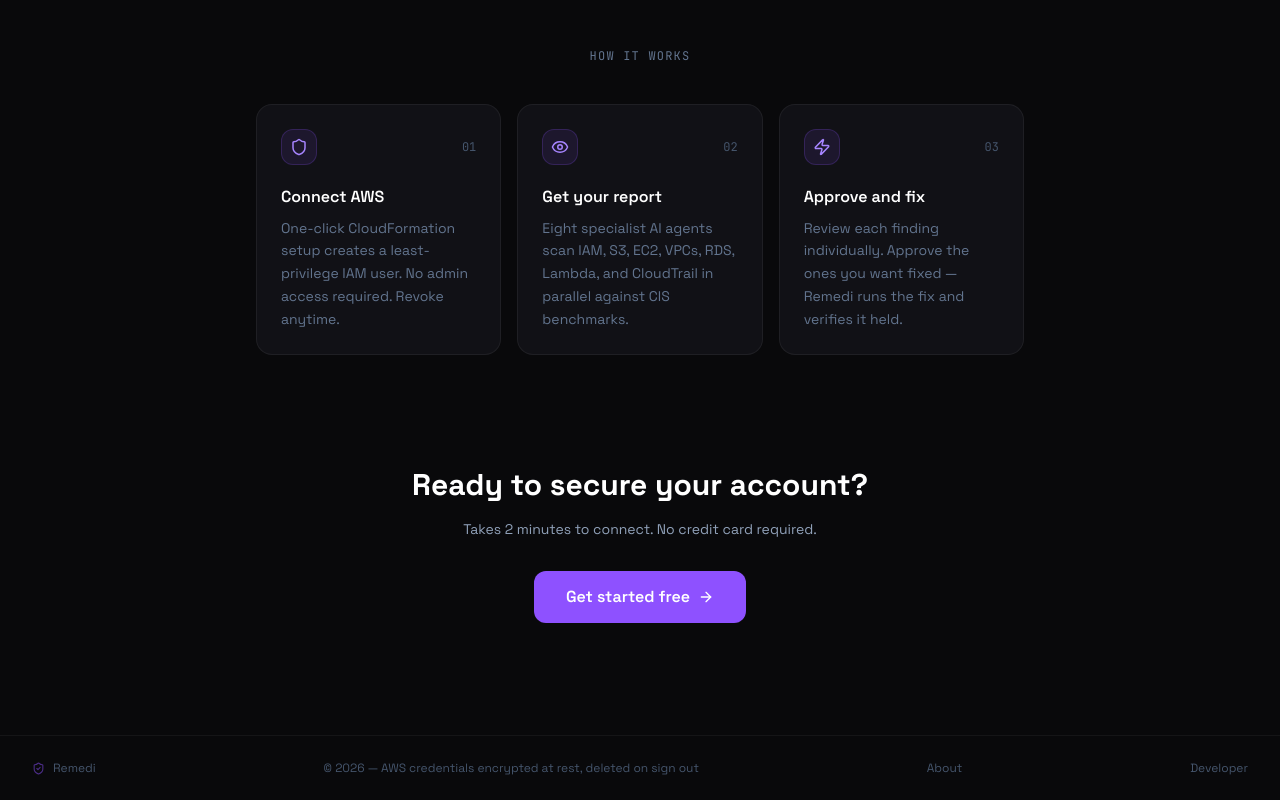
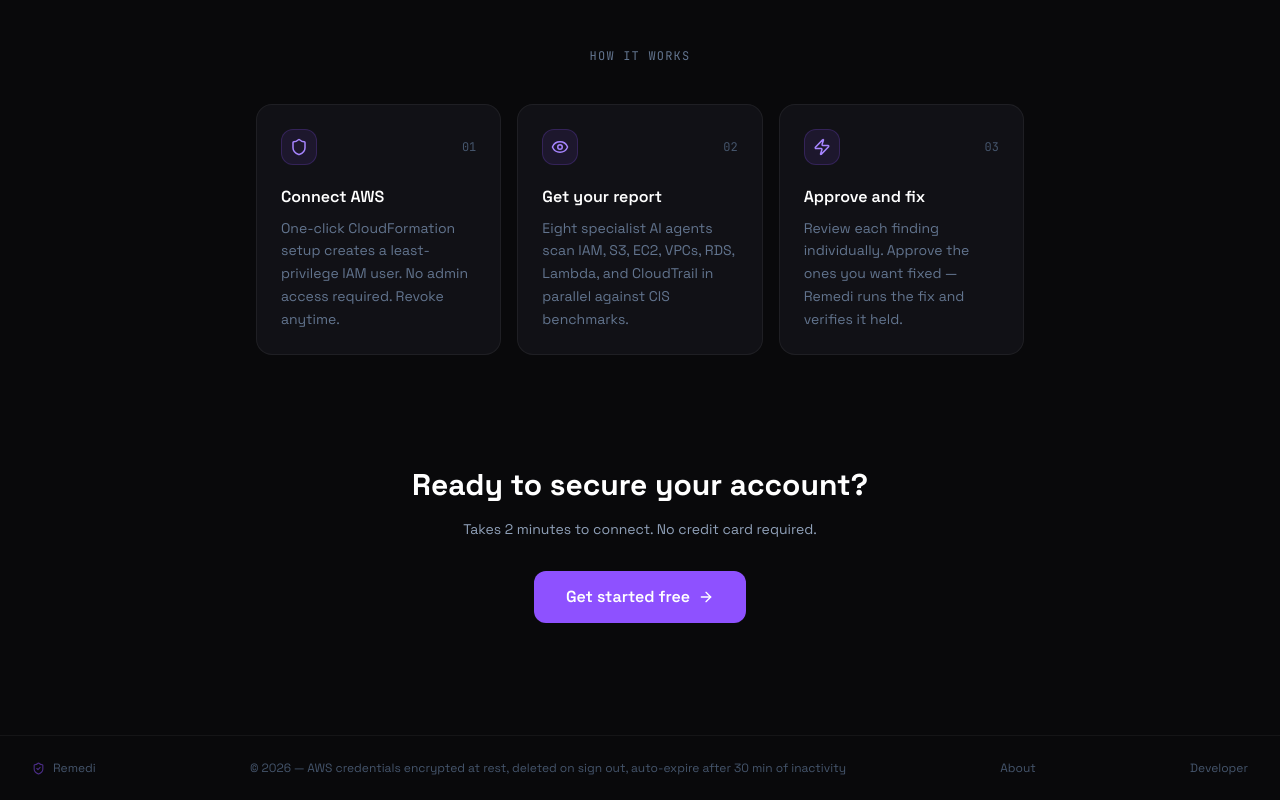
Before and after one commit to glenlouis8/remedi, a Next.js app in the folder aegis-dashboard/: page / in a window 1280 px wide. Shown: the part 1306-2106 px from the top of the page. Built offline with nearby package versions, Linux system fonts and the light colour scheme; no server answers.

Commit message:
Add 30-min idle expiry note to landing page footer

```diff
--- a/aegis-dashboard/app/page.tsx
+++ b/aegis-dashboard/app/page.tsx
@@ -249,7 +249,7 @@ export default function HomePage() {
             <ShieldCheck size={13} className="text-violet-500/50" />
             <span>Remedi</span>
           </div>
-          <span>© {new Date().getFullYear()} — AWS credentials encrypted at rest, deleted on sign out</span>
+          <span>© {new Date().getFullYear()} — AWS credentials encrypted at rest, deleted on sign out, auto-expire after 30 min of inactivity</span>
           <Link href="/about" className="hover:text-slate-400 transition-colors">About</Link>
           <Link href="/developer" className="hover:text-slate-400 transition-colors">Developer</Link>
         </footer>
```
